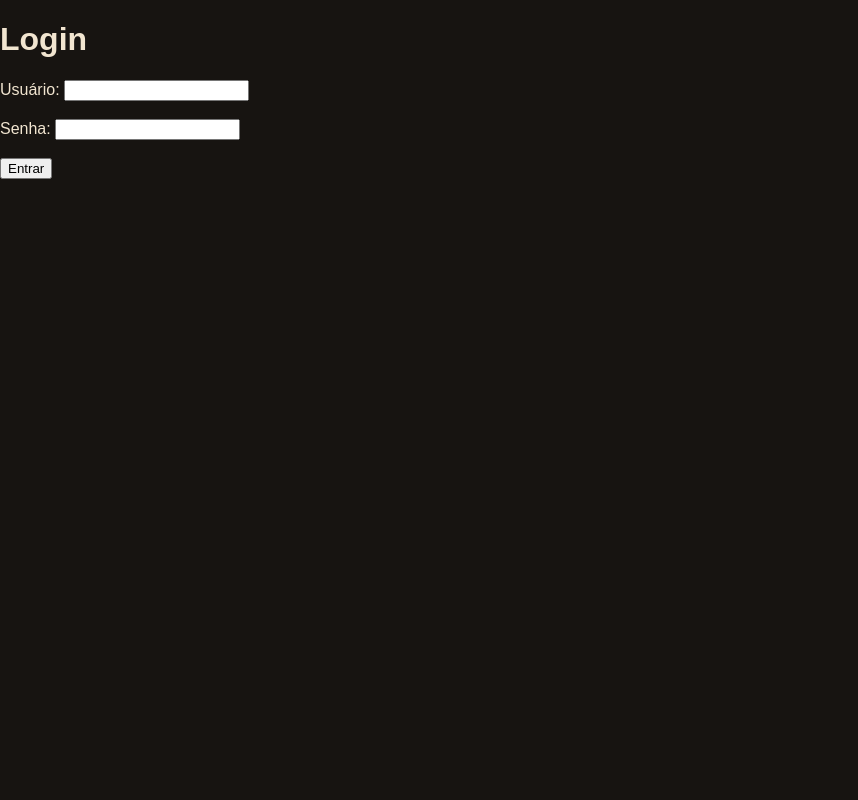
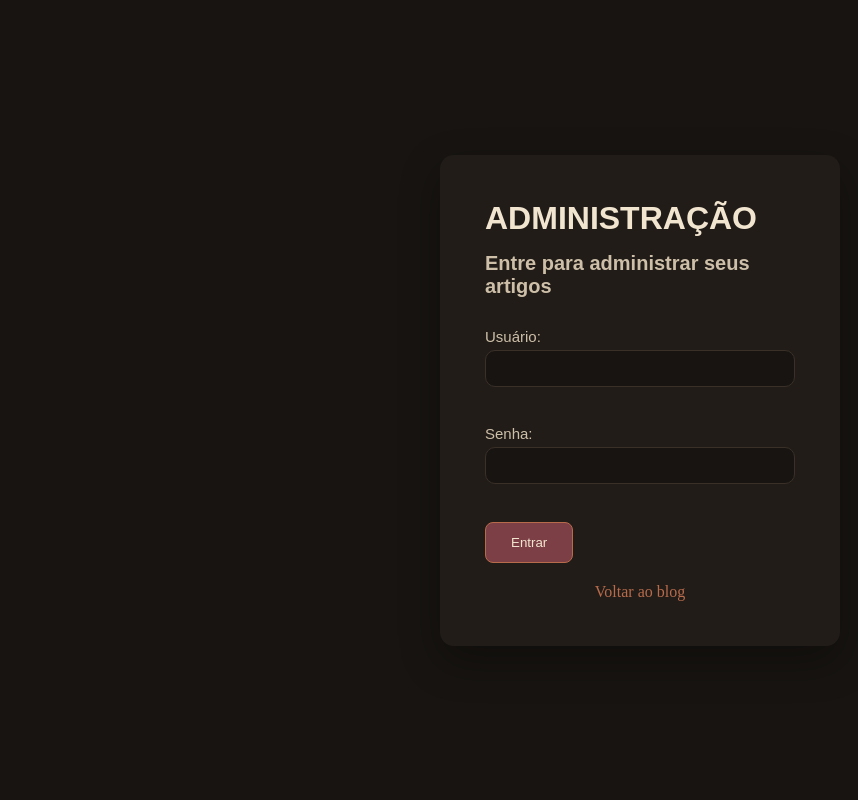
Before and after one commit to Pachecojiut/Personal-Blog, a Flask app: page /login in a window 1280 px wide. Shown: the whole page, without its empty margins (0-858 px from the left). Run offline with Flask 3, Linux system fonts and the light colour scheme.

Commit message:
Estilizando Login

```diff
--- a/static/login.css
+++ b/static/login.css
@@ -0,0 +1,115 @@
+*{
+    box-sizing: border-box;
+}
+html{
+    scroll-behavior: smooth;
+}
+.login-card {
+    width: 400px;
+    padding: 45px;
+
+    background-color: #211C18;
+
+    border-radius: 14px;
+
+    box-shadow: 0 15px 40px rgba(0, 0, 0, 0.3);
+
+    animation: subir 0.8s ease-out;
+}
+.login-card h1 {
+    font-size: 32px;
+    margin: 0 0 15px 0;
+    color: #F1E5D0;
+    font-family: Arial, sans-serif;}
+.login-card h2 {
+    font-size: 20px;
+    margin: 0 0 30px 0;
+    color: #CDBFA8;
+    font-family: Arial, sans-serif;
+}
+.login-card label {
+    display: block;
+    margin-bottom: 5px;
+    color: #CDBFA8;
+    font-size: 15px;
+    font-family: Arial, sans-serif;
+}
+.login-card input[type="text"],
+.login-card input[type="password"] {
+    width: 100%;
+    padding: 10px;
+    margin-bottom: 20px; }
+
+.login-card input {
+    width: 100%;
+    padding: 13px 15px;
+
+    background-color: #171411;
+    color: #F1E5D0;
+
+    border: 1px solid #3A3028;
+    border-radius: 10px;
+
+    outline: none;
+
+    transition:
+        border-color 0.3s ease,
+        box-shadow 0.3s ease;
+}
+body {
+    margin: 0;
+    min-height: 100vh;
+
+    display: flex;
+    justify-content: center;
+    align-items: center;
+
+    background-color: #171411;
+}
+
+/* Botoes e suas animações */
+
+.entrar-botao,
+.voltar-botao {
+    transition:
+        transform 0.3s ease,
+        background-color 0.3s ease,
+        color 0.3s ease,
+        box-shadow 0.3s ease;
+}
+
+.entrar-botao:hover,
+.voltar-botao:hover {
+    transform: translateY(-3px);
+}
+.entrar-botao {
+    padding: 12px 25px;
+    background-color: #7D3F46;
+    color: #F1E5D0;
+    border: 1px solid #B86B4B;
+    border-radius: 8px;
+    cursor: pointer;
+}
+
+.entrar-botao:hover {
+    background-color: #B86B4B;
+    color: #171411;
+    box-shadow: 0 8px 20px rgba(0, 0, 0, 0.25);
+}
+.voltar-botao {
+    display: block;
+    margin-top: 20px;
+
+    color: #B86B4B;
+    text-decoration: none;
+
+    text-align: center;
+    transition:
+        transform 0.3s ease,
+        color 0.3s ease;
+}
+
+.voltar-botao:hover {
+    color: #F1E5D0;
+    transform: translateY(-3px);
+}
--- a/templates/index.html
+++ b/templates/index.html
@@ -7,7 +7,7 @@
 
     <title>Meu Personal Blog</title>
 
-    <link rel="icon" type="image/png" href="{{ url_for('static', filename='icone.png') }}">
+    <link rel="icon" type="image/png" href="{{ url_for('static', filename='iconee.png') }}">
     <link rel="stylesheet" href="{{ url_for('static', filename='style.css') }}">
 </head>
 
@@ -28,6 +28,10 @@
 
     </section>
 
+    <!-- BOTÃO DE ADMINISTRADOR -->
+    <a href="/login" class="admin-button">
+    Área do administrador
+    </a>
 
     <!-- CONTEÚDO -->
     <main class="content">
--- a/templates/login.html
+++ b/templates/login.html
@@ -5,10 +5,14 @@
     <meta name="viewport" content="width=device-width, initial-scale=1.0">
     <title>Login</title>
 
-    <link rel="stylesheet" href="{{ url_for('static', filename='style.css') }}">
+    <link rel="icon" type="image/png" href="{{ url_for('static', filename='iconee.png') }}">
+    <link rel="stylesheet" href="{{ url_for('static', filename='login.css') }}">
 </head>
 <body>
-    <h1>Login</h1>
+    <div class="login-card">
+        <h1>ADMINISTRAÇÃO</h1>
+
+        <h2>Entre para administrar seus artigos</h2>
         <form method='POST'>
 
             <label for="username">Usuário:</label>
@@ -21,8 +25,12 @@
 
             <br><br>
 
-        <button type="submit">Entrar</button>
+            <button class="entrar-botao" type="submit">Entrar</button>
+        </form>
 
-    </form>
+    <a href="{{ url_for('home') }}" class="voltar-botao">
+    Voltar ao blog
+        </a>
+
 </body>
 </html>
```
Also changed, not shown: static/style.css (+76 -5 lines), static/icone.png (deleted), static/iconee.png (added). Lines whose indentation alone changed are shown as unchanged.
